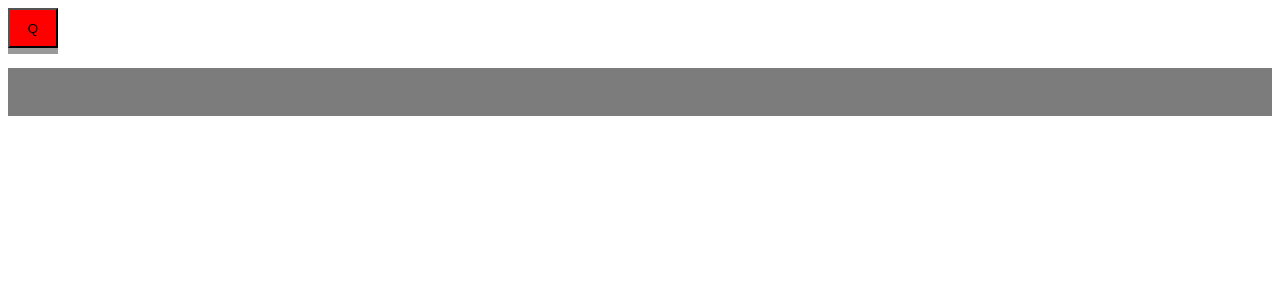
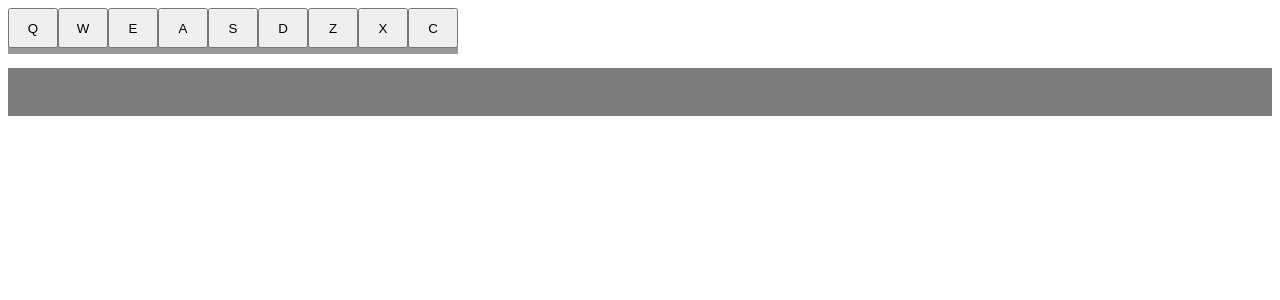
Before and after one commit to EzequielCaste/react-drum-machine, a React (Create React App) app: page / in a window 1280 px wide. Shown: the top 300 px of the page. Built offline with nearby package versions, Linux system fonts and the light colour scheme.

Commit message:
working active class

```diff
--- a/src/App.js
+++ b/src/App.js
@@ -1,4 +1,4 @@
-import React, { useState } from "react";
+import React, { useState, useEffect } from "react";
 import Pad from "./Pad";
 import Label from "./Label";
 import { sounds } from "./sounds";
@@ -8,23 +8,42 @@ export default function App() {
   const [style, setStyle] = useState({
     backgroundColor: "red"
   });
+  useEffect(() => {
+    sounds.forEach(item => {
+      window.addEventListener("keydown", e => {
+        if (e.keyCode === item.keyCode) {
+          playSound(item.id);
+          document.getElementById(item.id + "_Btn").classList.add("active");
+        }
+      });
+      window.addEventListener("keyup", e => {
+        if (e.keyCode === item.keyCode) {
+          document.getElementById(item.id + "_Btn").classList.remove("active");
+        }
+      });
+    });
+  }, []);
   function playSound(id) {
-    setStyle({
-      backgroundColor: "black"
-    });
+    // setStyle({
+    //   backgroundColor: "black"
+    // });
     const player = document.getElementById(id);
     player.currentTime = "0";
     player.play();
     setCurrentLabel(id);
-    const timer = setTimeout(() => {
-      setStyle({
-        backgroundColor: "red"
-      });
-    }, 100);
+    // const timer = setTimeout(() => {
+    //   setStyle({
+    //     backgroundColor: "red"
+    //   });
+    // }, 100);
   }
+
+  const components = sounds.map(item => {
+    return <Pad key={item.keyTrigger} onClick={playSound} sound={item} />;
+  });
   return (
     <>
-      <Pad style={style} onClick={playSound} sound={sounds[0]} />
+      {components}
       <Label text={currentLabel} />
     </>
   );
--- a/src/Pad.js
+++ b/src/Pad.js
@@ -1,26 +1,14 @@
-import React, { useEffect } from "react";
+import React from "react";
 
 export default function Pad(props) {
-  const { sound } = props;
-
-  useEffect(() => {
-    window.addEventListener("keydown", e => {
-      if (e.keyCode === sound.keyCode) {
-        props.onClick(sound.id);
-      }
-    });
-  }, [sound.id]);
-
   return (
-    <>
-      <button
-        style={props.style}
-        id={sound.id + "_Btn"}
-        onClick={() => props.onClick(sound.id)}
-      >
-        {sound.keyTrigger}
-        <audio src={sound.url} id={sound.id} />
-      </button>
-    </>
+    <button
+      style={props.style}
+      id={props.sound.id + "_Btn"}
+      onClick={() => props.onClick(props.sound.id)}
+    >
+      {props.sound.keyTrigger}
+      <audio src={props.sound.url} id={props.sound.id} />
+    </button>
   );
 }
--- a/src/styles.css
+++ b/src/styles.css
@@ -7,8 +7,9 @@ button {
   height: 40px;
   box-shadow: 0 6px #999;
 }
-button:active {
-  background-color: red;
+button:active,
+.active {
+  background-color: green;
   box-shadow: 0 3px #666;
   transform: translateY(4px);
 }
@@ -17,3 +18,8 @@ button:active {
   background-color: #7c7c7c;
   padding: 1rem;
 }
+/* .active {
+  background-color: ;
+  box-shadow: 0 3px #666;
+  transform: translateY(4px);
+} */
```
Also changed, not shown: src/keySounds.js (deleted, +0 -11 lines).
